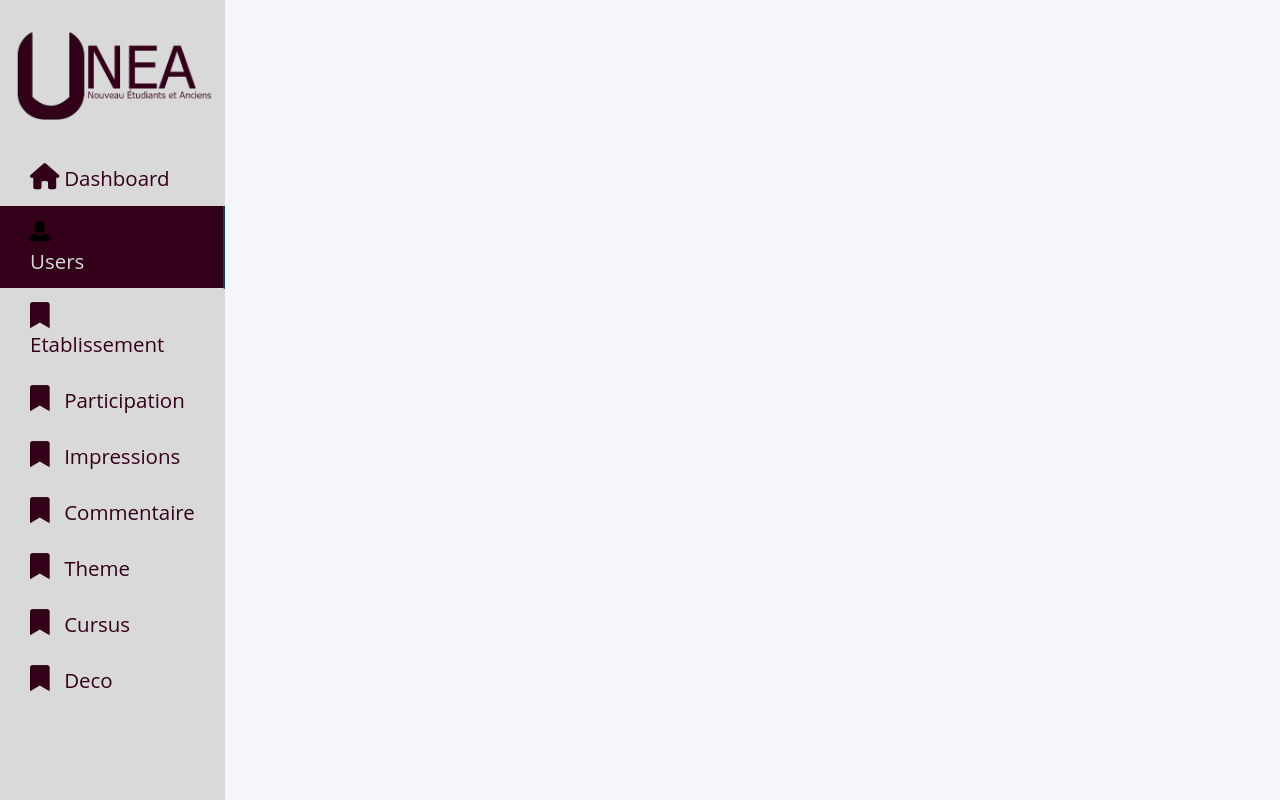
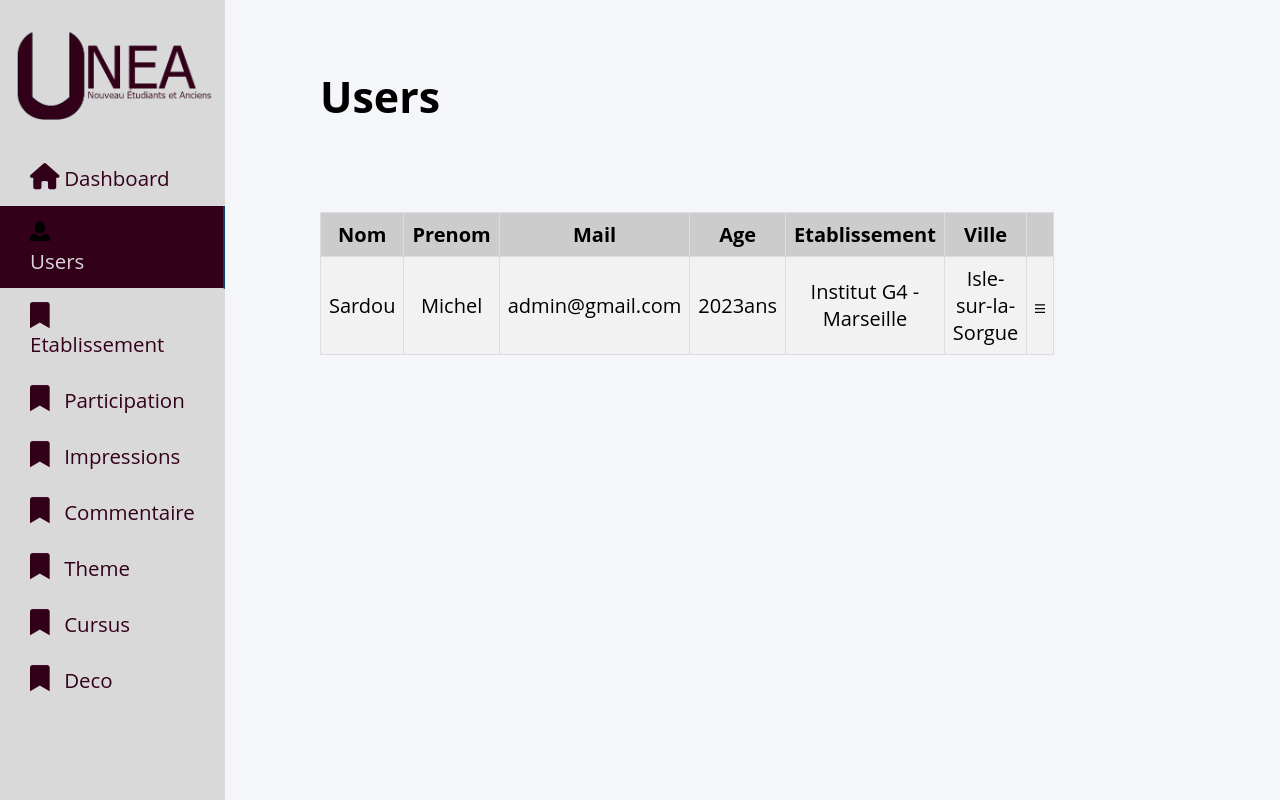
Before and after one commit to Miner-code/MIT-G4, a PHP site: page /user.php in a window 1280 px wide. Run offline with PHP 8.4, Linux system fonts and the light colour scheme; data comes from the database, SQL or seed files in the repository.

Commit message:
user admin

```diff
--- a/user.php
+++ b/user.php
@@ -11,3 +11,50 @@
 <body>
 <?php include "include/bdd.php" ;
       include "include/nav-admin.php";
+
+      $sql_user="SELECT user.nom_user,user.prenom_user, user.mail_user,user.dtn_user,etablissement.nom_etab,ville.nom_ville
+                FROM user INNER JOIN participer on participer.id_user=user.id_user
+                INNER JOIN etablissement ON etablissement.id_etab=participer.id_etab
+                INNER JOIN ville on ville.id_ville=etablissement.id_ville";
+    $req=$bdd->query($sql_user);
+    $req->execute();
+    $resultat=$req->fetchAll();
+    //var_dump($resultat);
+
+?>
+ <div class="container_user">
+      <h2>Users</h2>
+
+    <table>
+        <tr>
+            <th>Nom</th>
+            <th>Prenom</th>
+            <th>Mail</th>
+            <th>Age</th>
+            <th>Etablissement</th>
+            <th>Ville</th>
+            <th></th>
+        </tr>
+
+        <?php
+        foreach ($resultat as $row) {
+            $dateNaissance = $row['dtn_user'];
+            $aujourdhui = new DateTime();
+            $dateNaissance = new DateTime($dateNaissance);
+            $difference = $aujourdhui->diff($dateNaissance);
+            $age = $difference->y
+            ?>
+                <tr>
+                <td> <?=$row["nom_user"]?> </td>
+                <td><?=$row["prenom_user"] ?> </td>
+                <td> <?=$row["mail_user"]?> </td>
+                <td><?=$age ?>ans</td>
+                <td><?=$row["nom_etab"]?> </td>
+                <td><?= $row["nom_ville"] ?></td>
+                <td><img src="icone/menu.svg"></td>
+              </tr>
+            <?php }
+        ?>
+    </table>
+    <?php ?>
+ </div>
```
